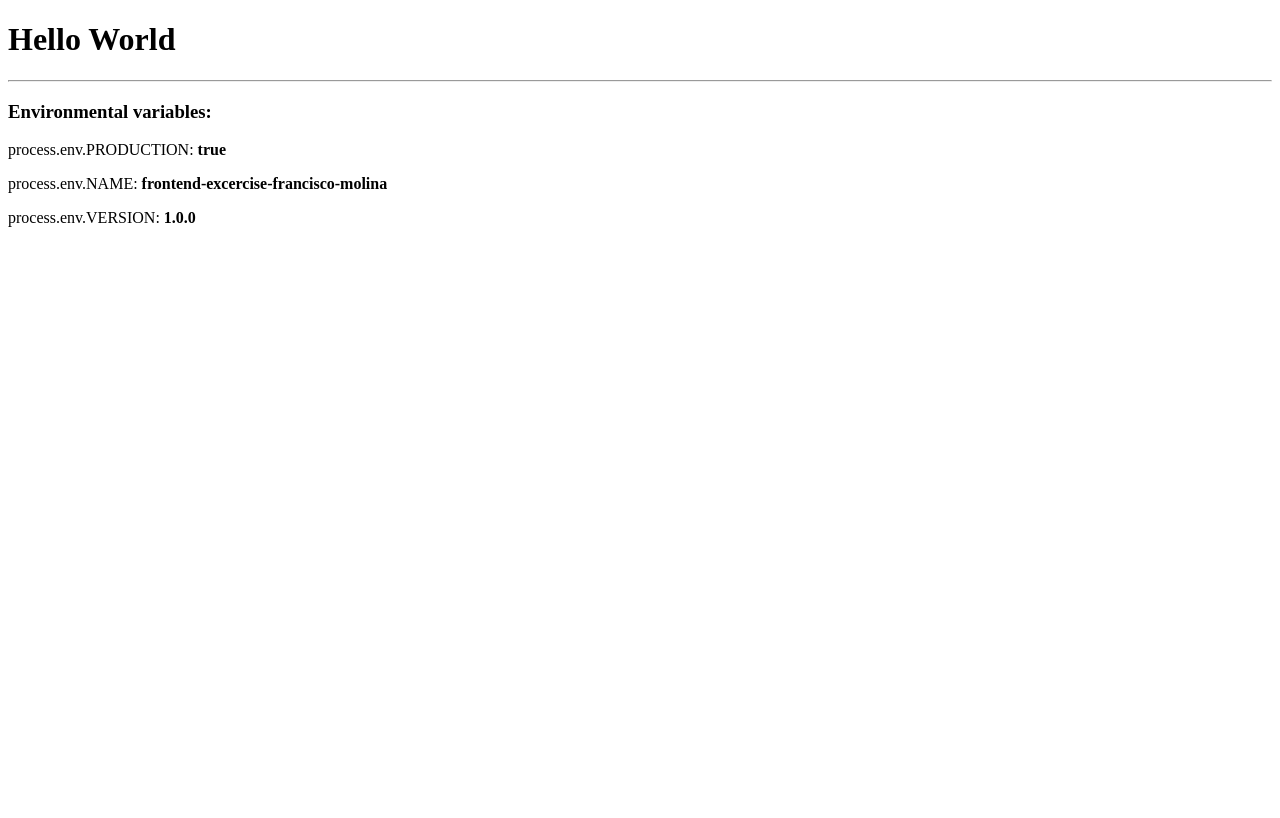
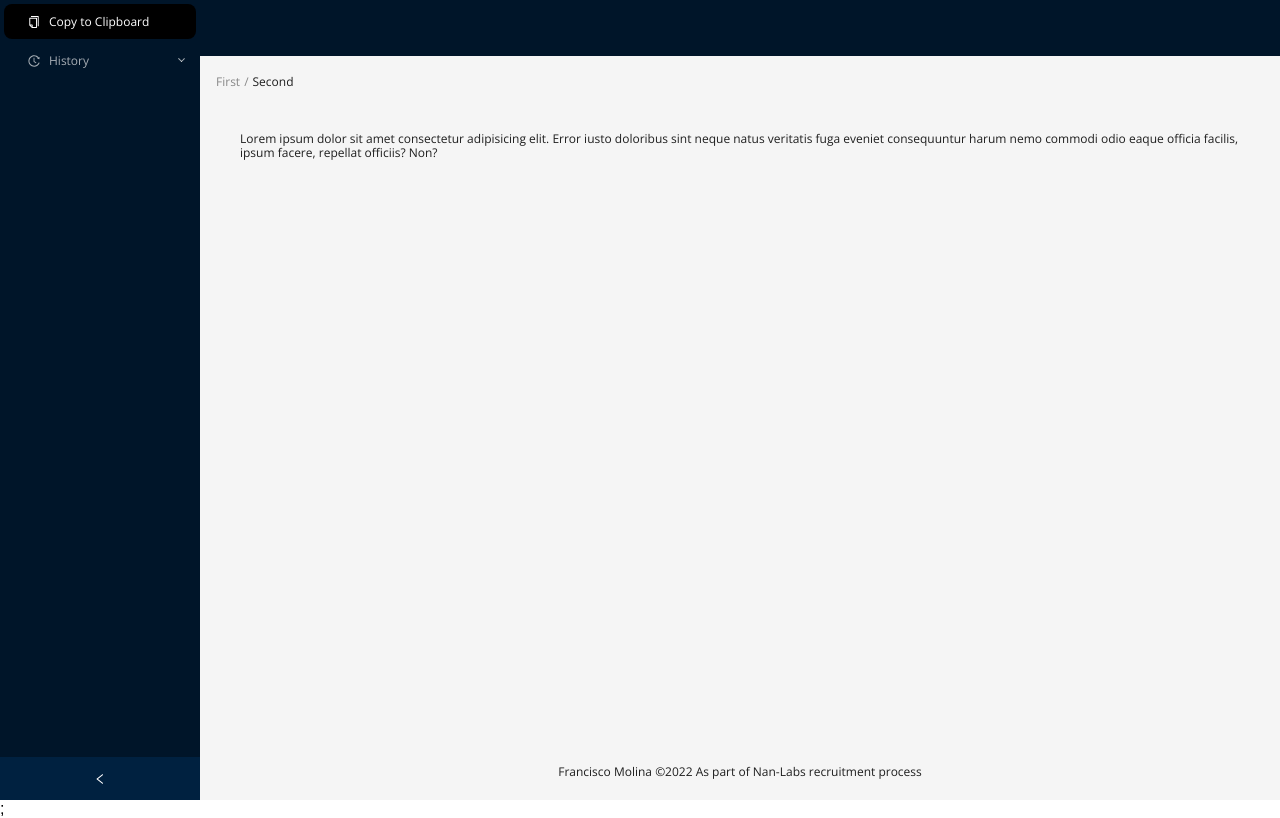
Before and after one commit to frankMolinaDev/frontend-excercise, a React app: page / in a window 1280 px wide. Built offline with nearby package versions, Linux system fonts and the light colour scheme.

Commit message:
Initial Layout implementation

```diff
--- a/package.json
+++ b/package.json
@@ -19,6 +19,7 @@
     "@types/webpack-dev-server": "4.7.1",
     "@typescript-eslint/eslint-plugin": "5.44.0",
     "@typescript-eslint/parser": "5.44.0",
+    "css-loader": "^6.7.2",
     "eslint": "8.28.0",
     "eslint-config-prettier": "8.5.0",
     "eslint-plugin-import": "2.26.0",
@@ -29,7 +30,7 @@
     "fork-ts-checker-webpack-plugin": "7.2.13",
     "html-webpack-plugin": "5.5.0",
     "prettier": "2.8.0",
-    "ts-loader": "9.4.1",
+    "ts-loader": "^9.4.1",
     "ts-node": "10.9.1",
     "tsconfig-paths-webpack-plugin": "3.5.2",
     "typescript": "4.9.3",
@@ -38,6 +39,8 @@
     "webpack-dev-server": "4.11.1"
   },
   "dependencies": {
+    "@craco/craco": "^7.0.0",
+    "antd": "^5.0.2",
     "react": "^18.0.0",
     "react-dom": "^18.0.0"
   }
--- a/public/index.html
+++ b/public/index.html
@@ -1,10 +1,13 @@
 <!DOCTYPE html>
     <html lang="en">
     <head>
+        <link rel="preconnect" href="https://fonts.googleapis.com">
+<link rel="preconnect" href="https://fonts.gstatic.com" crossorigin>
+<link href="https://fonts.googleapis.com/css2?family=Open+Sans:ital,wght@0,300;0,400;0,500;0,600;0,700;0,800;1,300;1,400;1,500;1,600;1,700;1,800&display=swap" rel="stylesheet">
         <meta charset="UTF-8">
         <meta name="viewport" content="width=device-width, initial-scale=1.0">
         <meta http-equiv="X-UA-Compatible" content="ie=edge">
-        <title>React TypeScript App</title>
+        <title>Francisco Molina - Nan-labs Challenge</title>
     </head>
     <body>
         <div id="root"></div>
--- a/src/App.tsx
+++ b/src/App.tsx
@@ -1,6 +1,21 @@
 import React from "react";
-import HelloWorld from "components/HelloWorld";
+import Home from "components/Home/Home";
+import "antd/dist/reset.css";
+import {ConfigProvider, theme} from "antd";
 
-const App: React.FC = () => <HelloWorld />;
+const App: React.FC = () => (
+    <ConfigProvider
+        theme={{
+            algorithm: theme.compactAlgorithm,
+            token: {
+                fontFamily: "'Open Sans', sans-serif",
+                colorPrimary:
+                    "linear-gradient(87.49deg, rgb(111, 100, 245) 0.6%, rgb(206, 73, 207) 48.69%, rgb(244, 111, 102) 98.83%) text"
+            }
+        }}
+    >
+        <Home />;
+    </ConfigProvider>
+);
 
 export default App;
--- a/src/components/HelloWorld/index.tsx
+++ /dev/null
@@ -1,22 +0,0 @@
-import React from "react";
-
-const HelloWorld: React.FC = () => (
-    <>
-        <h1>Hello World</h1>
-
-        <hr />
-
-        <h3>Environmental variables:</h3>
-        <p>
-            process.env.PRODUCTION: <b>{process.env.PRODUCTION.toString()}</b>
-        </p>
-        <p>
-            process.env.NAME: <b>{process.env.NAME}</b>
-        </p>
-        <p>
-            process.env.VERSION: <b>{process.env.VERSION}</b>
-        </p>
-    </>
-);
-
-export default HelloWorld;
--- /dev/null
+++ b/src/components/Home/Home.tsx
@@ -0,0 +1,62 @@
+import React, {useState} from "react";
+import {CopyOutlined, HistoryOutlined} from "@ant-design/icons";
+import type {MenuProps} from "antd";
+import {Breadcrumb, Layout, Menu} from "antd";
+const {Header, Content, Footer, Sider} = Layout;
+
+type MenuItem = Required<MenuProps>["items"][number];
+
+function getItem(
+    label: React.ReactNode,
+    key: React.Key,
+    icon?: React.ReactNode,
+    children?: MenuItem[]
+): MenuItem {
+    return {
+        key,
+        icon,
+        children,
+        label
+    } as MenuItem;
+}
+
+const items: MenuItem[] = [
+    getItem("Copy to Clipboard", "1", <CopyOutlined />),
+    getItem("History", "sub1", <HistoryOutlined />, [
+        getItem("Change 1", "3"),
+        getItem("Change 2", "4"),
+        getItem("Change 3", "5")
+    ])
+];
+
+function Home() {
+    const [collapsed, setCollapsed] = useState(false);
+
+    return (
+        <Layout style={{minHeight: "100vh"}}>
+            <Sider collapsible collapsed={collapsed} onCollapse={(value) => setCollapsed(value)}>
+                <div className="logo" />
+                <Menu theme="dark" defaultSelectedKeys={["1"]} mode="inline" items={items} />
+            </Sider>
+            <Layout className="site-layout">
+                <Header className="site-layout-background" style={{padding: 0}} />
+                <Content style={{margin: "0 16px"}}>
+                    <Breadcrumb style={{margin: "16px 0"}}>
+                        <Breadcrumb.Item>First</Breadcrumb.Item>
+                        <Breadcrumb.Item>Second</Breadcrumb.Item>
+                    </Breadcrumb>
+                    <div className="site-layout-background" style={{padding: 24, minHeight: 360}}>
+                        Lorem ipsum dolor sit amet consectetur adipisicing elit. Error iusto
+                        doloribus sint neque natus veritatis fuga eveniet consequuntur harum nemo
+                        commodi odio eaque officia facilis, ipsum facere, repellat officiis? Non?
+                    </div>
+                </Content>
+                <Footer style={{textAlign: "center"}}>
+                    Francisco Molina ©2022 As part of Nan-Labs recruitment process
+                </Footer>
+            </Layout>
+        </Layout>
+    );
+}
+
+export default Home;
--- a/src/index.tsx
+++ b/src/index.tsx
@@ -1,6 +1,9 @@
+/* eslint-disable @typescript-eslint/no-non-null-assertion */
 import React from "react";
-import ReactDOM from "react-dom";
+import {createRoot} from "react-dom/client";
 
 import App from "./App";
+const container = document.getElementById("root");
+const root = createRoot(container!);
 
-ReactDOM.render(<App />, document.getElementById("root"));
+root.render(<App />);
--- a/webpack.config.ts
+++ b/webpack.config.ts
@@ -19,6 +19,7 @@ const webpackConfig = (env): Configuration => ({
     },
     module: {
         rules: [
+            {test: /\.css$/, use: "css-loader"},
             {
                 test: /\.tsx?$/,
                 loader: "ts-loader",
```
Also changed, not shown: src/components/TopBar/TopBar.tsx (added, +7 -0 lines), 1 other file (tests, documents, lock files or other folders).
